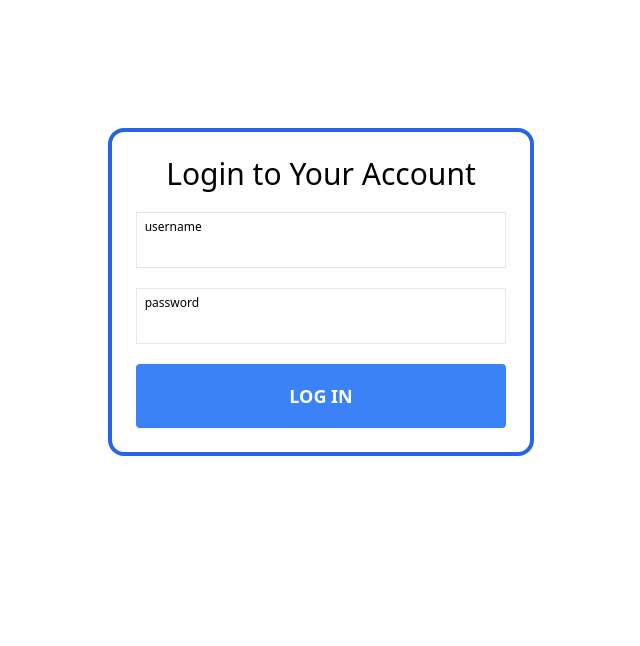
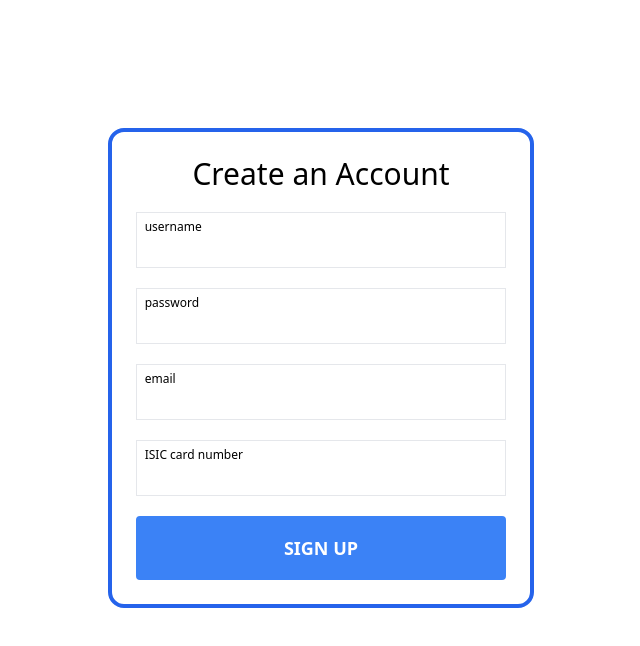
Before and after one commit to MatejMagat305/RedditForStudents, a React (Create React App) app in the folder client/: page /register in a window 1280 px wide. Shown: the top 646 px of the page, without its empty margins (319-959 px from the left). Built offline with nearby package versions, Linux system fonts and the light colour scheme.

Commit message:
Signup page, Welcome page with routing

```diff
--- a/client/src/App.jsx
+++ b/client/src/App.jsx
@@ -4,7 +4,7 @@ import D2 from './components/demo2';
 import D3 from './components/demo3post';
 import InputField from "./components/InputField";
 import Button from "./components/Button";
-import LoginPage from "./LoginPage";
+import Login from "./Login";
 
 function App() {
   return (
--- a/client/src/LoginPage.jsx
+++ b/client/src/Login.jsx
@@ -2,7 +2,7 @@ import InputField from "./components/InputField";
 import {useState} from "react";
 import Button from "./components/Button";
 
-function LoginPage(){
+function Login(){
     const [username, setUsername] = useState("");
     const [password, setPassword] = useState("");
 
@@ -26,4 +26,4 @@ function LoginPage(){
     )
 }
 
-export default LoginPage;
+export default Login;
--- a/client/src/SignupPage.jsx
+++ b/client/src/Signup.jsx
@@ -2,14 +2,16 @@ import InputField from "./components/InputField";
 import {useState} from "react";
 import Button from "./components/Button";
 
-function LoginPage(){
+function Signup(){
     const [username, setUsername] = useState("");
     const [password, setPassword] = useState("");
+    const [email, setEmail] = useState("");
+    const [isicNumber, setIsicNumber] = useState("");
 
     return (
         <div className={"border-4 border-blue-600 rounded-2xl w-1/3 min-w-max mx-auto mt-32 p-6"}>
             <form className={"flex-col space-y-5"}>
-                <h2 className={"text-center text-3xl"}>Login to Your Account</h2>
+                <h2 className={"text-center text-3xl"}>Create an Account</h2>
                 <InputField type={'text'}
                             label={'username'}
                             value={username}
@@ -20,10 +22,20 @@ function LoginPage(){
                             value={password}
                             onChange={e => setPassword(e.target.value)}
                 />
-                <Button type={'primary'} children={'Log In'}/>
+                <InputField type={'email'}
+                            label={'email'}
+                            value={email}
+                            onChange={e => setEmail(e.target.value)}
+                />
+                <InputField type={'text'}
+                            label={'ISIC card number'}
+                            value={isicNumber}
+                            onChange={e => setIsicNumber(e.target.value)}
+                />
+                <Button type={'primary'} children={'Sign Up'}/>
             </form>
         </div>
     )
 }
 
-export default LoginPage;
+export default Signup;
--- /dev/null
+++ b/client/src/Welcome.jsx
@@ -0,0 +1,22 @@
+import {Link} from "react-router-dom";
+import Button from "./components/Button";
+
+function Welcome(){     //styling is not done yet (add background for example)
+
+    return (
+        <div className={"flex-col content-center space-y-5"}>
+            <h1 className={"text-center text-4xl"}>WELCOME to Reddit for Students</h1>
+            <div className={"flex-col w-1/3 mx-auto"}>
+                <Link to="/login">
+                    <Button type={'primary'} children={'Log In'}/>
+                </Link>
+                <div className={"text-center text-2xl my-2"}>OR</div>
+                <Link to="/register">
+                    <Button type={'secondary'} children={'Create an Account'}/>
+                </Link>
+            </div>
+        </div>
+    )
+}
+
+export default Welcome;
--- a/client/src/components/Hyperlink.jsx
+++ b/client/src/components/Hyperlink.jsx
@@ -3,7 +3,7 @@ function Hyperlink({href, linkText}){
     return (
         <a
             href={href}
-            className={"text-base font-light text-blue-400"}
+            className={"text-base font-light text-blue-500"}
         >
             {linkText}
         </a>
--- a/client/src/index.js
+++ b/client/src/index.js
@@ -3,17 +3,19 @@ import ReactDOM from 'react-dom/client';
 import './index.css';
 import App from './App';
 import {BrowserRouter, Route, Routes} from "react-router-dom";
-import LoginPage from "./LoginPage";
-import SignupPage from "./SignupPage";
+import Login from "./Login";
+import Signup from "./Signup";
+import Welcome from "./Welcome";
 
 const root = ReactDOM.createRoot(document.getElementById('root'));
 root.render(
   // <React.StrictMode> // toto nehaj lebo to robi problemi v developmente na locale a vola useeffect 2x aj ked by malo iba 1x
     <BrowserRouter>
         <Routes>
-            <Route path="/" element={<App/>} />
-            <Route path="/login" element={<LoginPage />} />
-            <Route path="/register" element={<SignupPage />} />
+            <Route path="/" element={<Welcome/>} />
+            <Route path="/app" element={<App/>} />
+            <Route path="/login" element={<Login />} />
+            <Route path="/register" element={<Signup />} />
         </Routes>
     </BrowserRouter>
   // </React.StrictMode>  // toto nehaj lebo to robi problemi v developmente na locale a vola useeffect 2x aj ked by malo iba 1x
```
